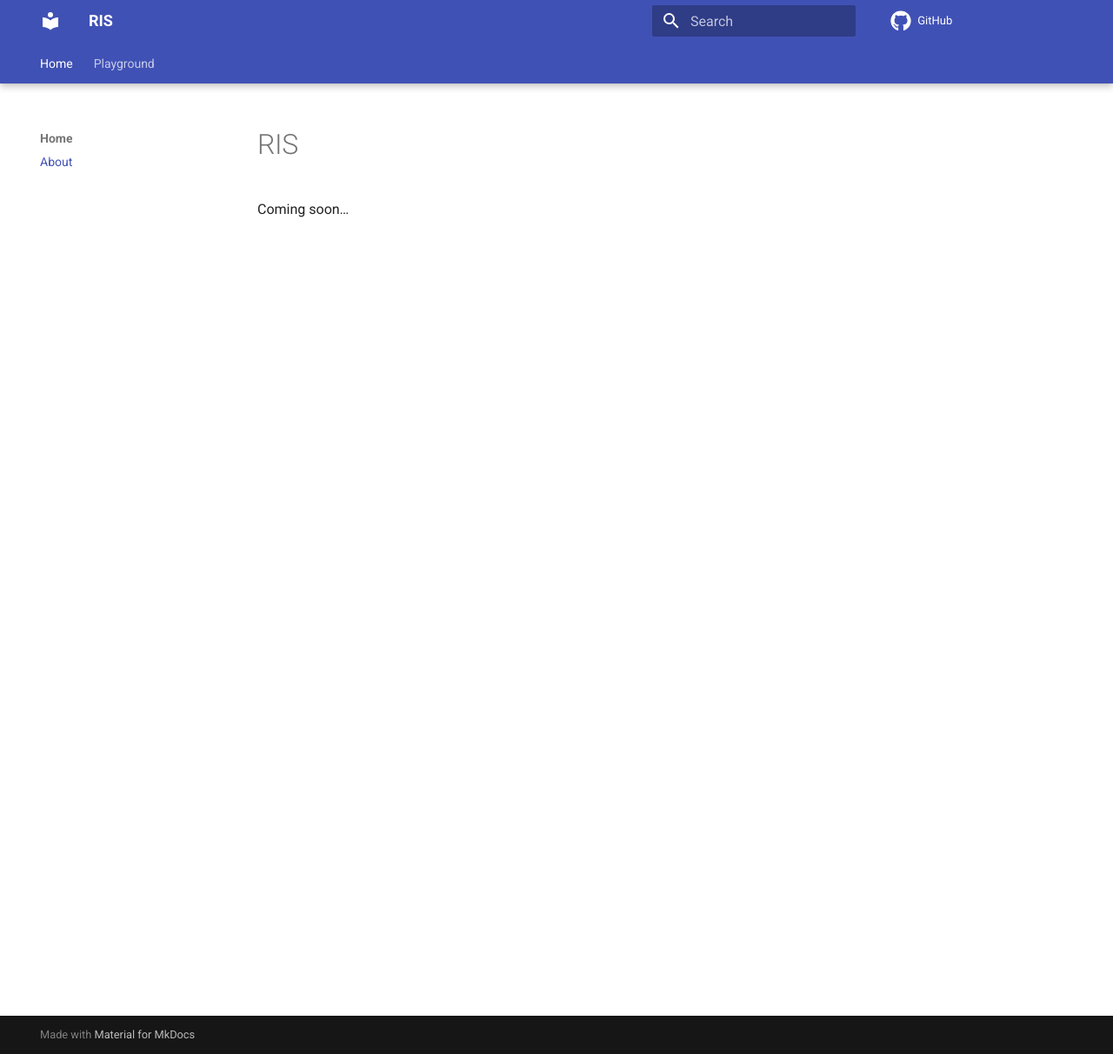
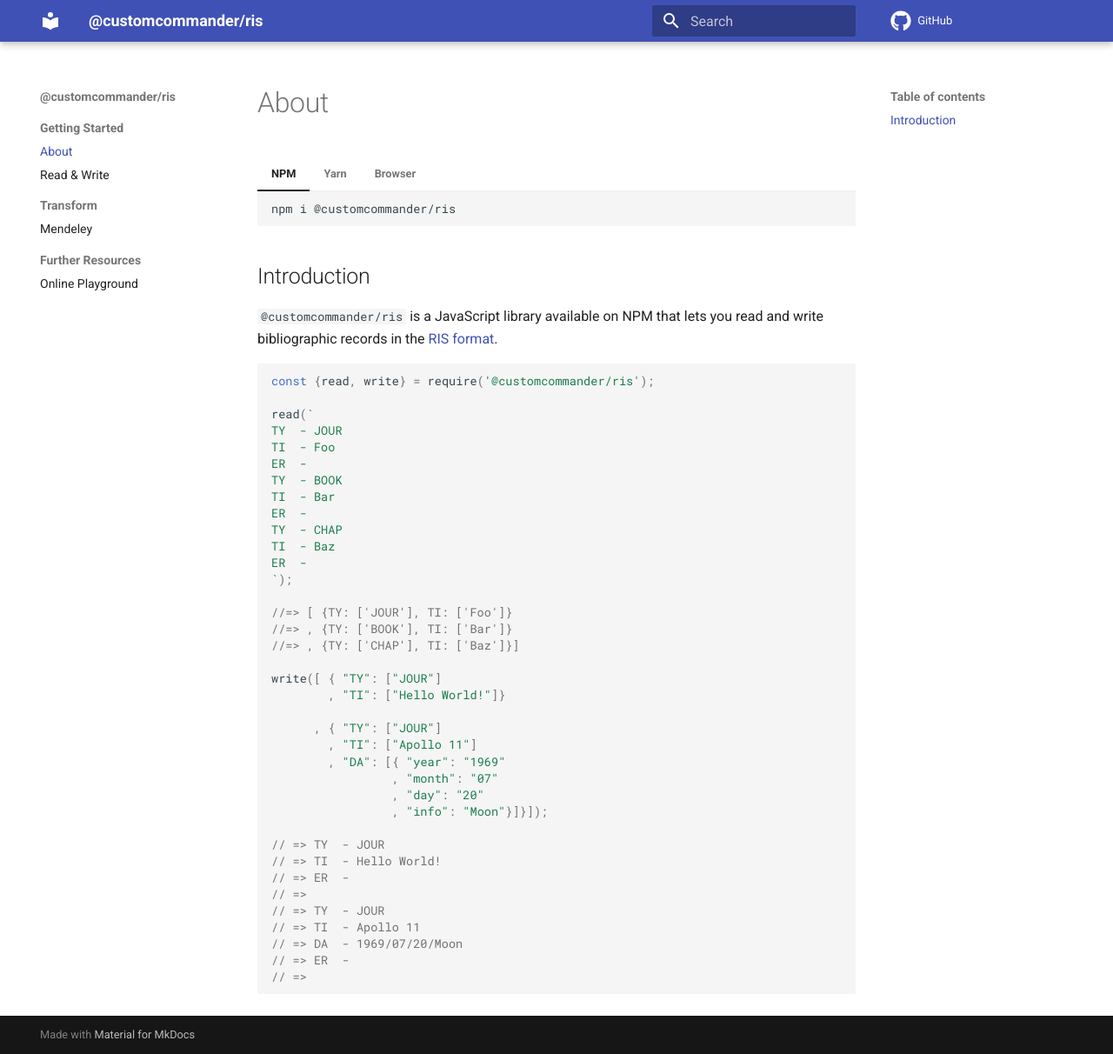
Before and after one commit to customcommander/ris, an MkDocs documentation site: the page built from doc/manual/pages/index.md, in a window 1280 px wide and 1212 px high. Shown: the whole window at 87% size. Built offline with MkDocs 1.6.1 and Material for MkDocs 9.7.7, drawn with Linux system fonts in a browser that asks for light colours; comment, search, counter and statistics services are not loaded.

Commit message:
docs: migrate to material for mkdocs

````diff
--- a/doc/manual/mkdocs.yml
+++ b/doc/manual/mkdocs.yml
@@ -1,4 +1,4 @@
-site_name: RIS
+site_name: '@customcommander/ris'
 site_url: https://customcommander.github.io/ris/manual
 repo_url: https://github.com/customcommander/ris
 edit_uri: ""
@@ -8,8 +8,8 @@ theme:
   icon:
     repo: fontawesome/brands/github
   features:
-    - navigation.tabs
-    - navigation.tabs.sticky
+    - navigation.sections
+    - navigation.expand
     - content.code.annotate
 markdown_extensions:
   - def_list
@@ -20,10 +20,16 @@ markdown_extensions:
   - pymdownx.highlight
   - pymdownx.inlinehilite
   - pymdownx.snippets
+  - pymdownx.tabbed:
+      alternate_style: true
   - pymdownx.emoji:
       emoji_index: !!python/name:materialx.emoji.twemoji
       emoji_generator: !!python/name:materialx.emoji.to_svg
 nav:
-  - Home:
-    - About: 'index.md'
-  - Playground: https://customcommander.github.io/ris/uat
+  - Getting Started:
+    - About: index.md
+    - 'Read & Write': intro.md
+  - Transform:
+    - Mendeley: mendeley.md
+  - Further Resources:
+    - Online Playground: https://customcommander.github.io/ris/uat
--- a/doc/manual/pages/index.md
+++ b/doc/manual/pages/index.md
@@ -1,3 +1,64 @@
-# RIS
+=== "NPM"
 
-Coming soon…
+    ```
+    npm i @customcommander/ris
+    ```
+
+=== "Yarn"
+
+    ```
+    yarn add @customcommander/ris
+    ```
+
+=== "Browser"
+
+    ```html
+    <!-- The library is available under the RIS namespace -->
+    <script src="./node_modules/@customcommander/ris/dist/browser.min.js"></script>
+    ```
+
+## Introduction
+
+`@customcommander/ris` is a JavaScript library available on NPM that lets you read and write bibliographic records in the [RIS format][].
+
+```javascript
+const {read, write} = require('@customcommander/ris');
+
+read(`
+TY  - JOUR
+TI  - Foo
+ER  -
+TY  - BOOK
+TI  - Bar
+ER  -
+TY  - CHAP
+TI  - Baz
+ER  -
+`);
+
+//=> [ {TY: ['JOUR'], TI: ['Foo']}
+//=> , {TY: ['BOOK'], TI: ['Bar']}
+//=> , {TY: ['CHAP'], TI: ['Baz']}]
+
+write([ { "TY": ["JOUR"]
+        , "TI": ["Hello World!"]}
+
+      , { "TY": ["JOUR"]
+        , "TI": ["Apollo 11"]
+        , "DA": [{ "year": "1969"
+                 , "month": "07"
+                 , "day": "20"
+                 , "info": "Moon"}]}]);
+
+// => TY  - JOUR
+// => TI  - Hello World!
+// => ER  -
+// =>
+// => TY  - JOUR
+// => TI  - Apollo 11
+// => DA  - 1969/07/20/Moon
+// => ER  -
+// =>
+```
+
+[RIS format]: https://en.wikipedia.org/wiki/RIS_(file_format)
````
Also changed, not shown: doc/manual/pages/convert.md (added, +1 -0 lines), doc/manual/pages/intro.md (added, +163 -0 lines), doc/manual/pages/mendeley.md (added, +117 -0 lines), README.md.
